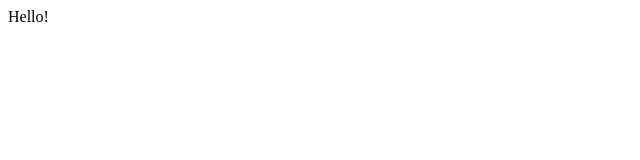
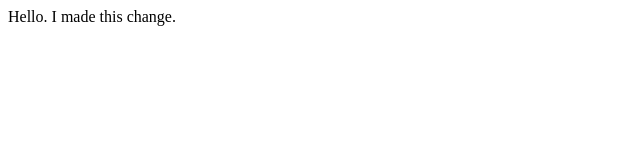
Before and after one commit to reshma20409/demo-repo, a plain HTML site: page index.html in a window 1280 px wide. Shown: the whole page, without its empty margins (0-640 px from the left). Drawn offline with Linux system fonts and the light colour scheme.

Commit message:
Changes made to index.html

```diff
--- a/index.html
+++ b/index.html
@@ -1,3 +1,3 @@
 <div>
-    Hello!
+    Hello. I made this change.
 </div>
```
